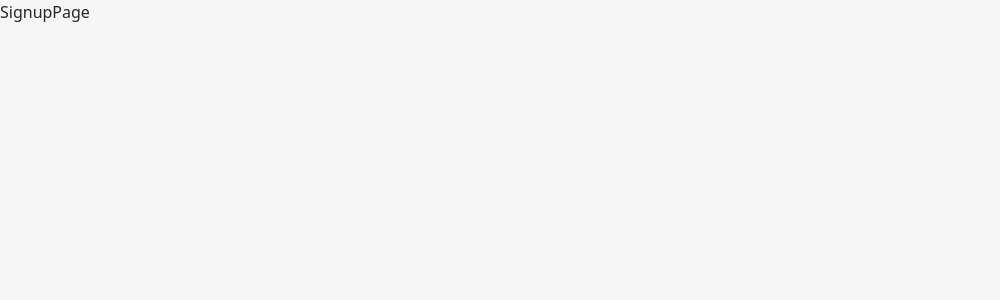
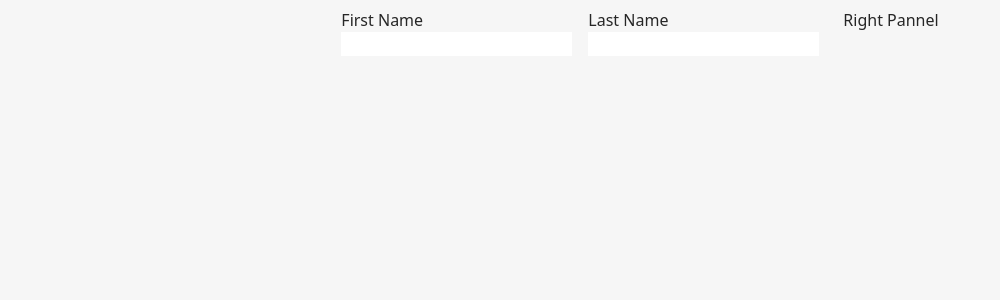
Before and after one commit to Ssharma0355/react-tech-social-media, a React (Create React App) app: page /signup in a window 1280 px wide. Shown: the top 300 px of the page, without its empty margins (0-1000 px from the left). Built offline with nearby package versions, Linux system fonts and the light colour scheme.

Commit message:
persist for local

```diff
--- a/src/pages/SignupPage.js
+++ b/src/pages/SignupPage.js
@@ -1,12 +1,34 @@
 import React from 'react'
+import useThemeStore from "../store/themeStore";
+
 
 const SignupPage = () => {
+  const darkMode = useThemeStore((state) => state.darkMode);
+
   return (
-    <div>
-        SignupPage
-
-    </div>
-  )
+    <main className={`${darkMode ? "dark" : ""} min-h-screen`}>
+      <div className="flex flex-row align-center justify-center gap-6 p-2 h-full w-full">
+        <div className="flex  align-center">
+          <form action="Submit" className="flex flex-col">
+            <div className="flex flex-row gap-4">
+              <div className="flex flex-col">
+                <label htmlFor="">First Name</label>
+                <input type="text" name="" id="" />
+              </div>
+              <div className="flex flex-col">
+                <label htmlFor="">Last Name</label>
+                <input type="text" name="" id="" />
+              </div>
+            </div>
+          </form>
+        </div>
+        {/* right pannel  */}
+        <div>
+          <h1>Right Pannel</h1>
+        </div>
+      </div>
+    </main>
+  );
 }
 
 export default SignupPage
--- a/src/store/themeStore.js
+++ b/src/store/themeStore.js
@@ -1,11 +1,20 @@
 import { create } from "zustand";
+import { persist } from "zustand/middleware";
 
-const useThemeStore = create((set) => ({
+const useThemeStore = create(
+  persist(
+    (set) => ({
       darkMode: false,
       toggleDarkMode: () =>
         set((state) => ({
           darkMode: !state.darkMode,
         })),
       setDarkMode: (value) => set({ darkMode: value }),
-}));
+    }),
+    {
+      name: "theme-storage", // key for localStorage
+    }
+  )
+);
+
 export default useThemeStore;
```
Lines whose indentation alone changed are shown as unchanged.
